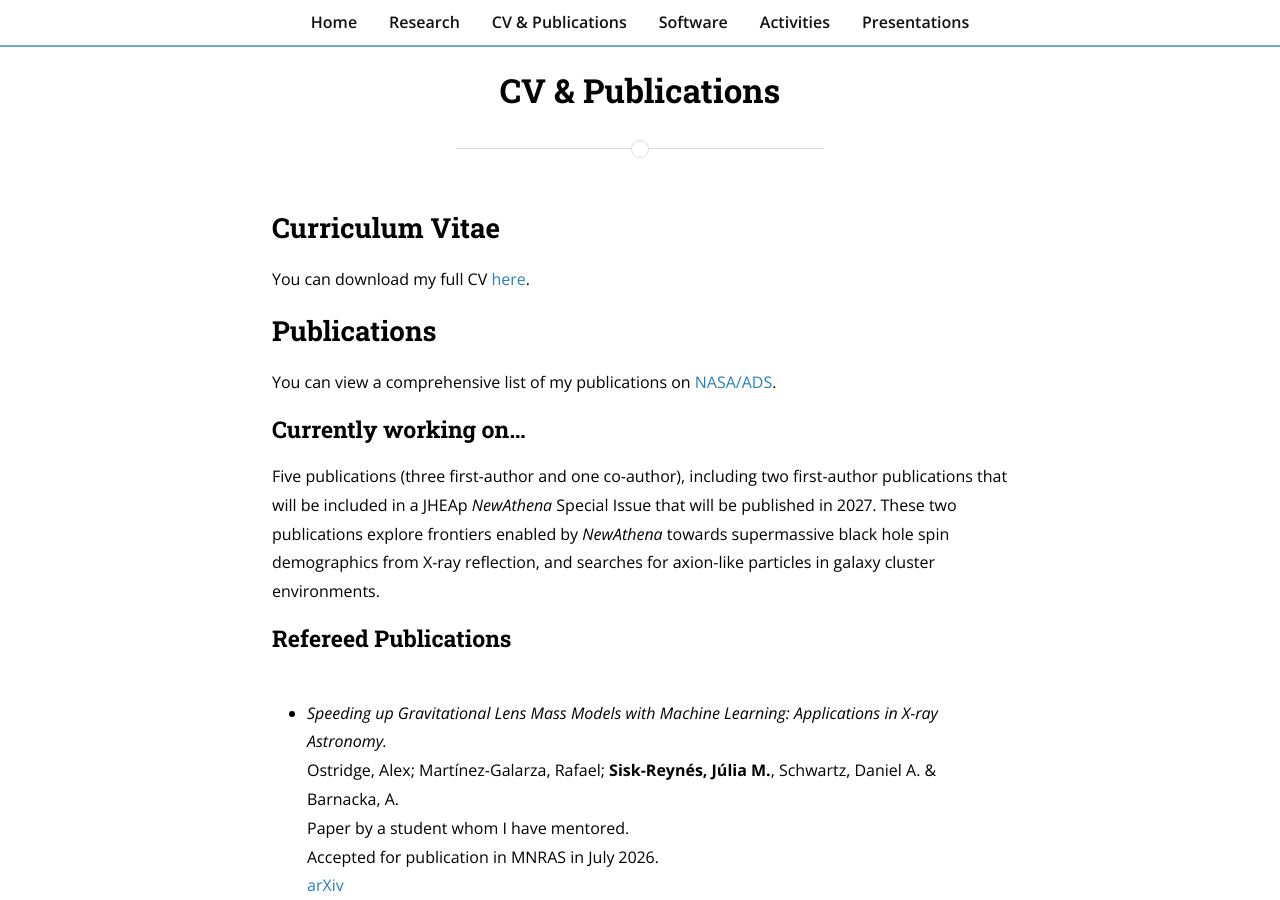
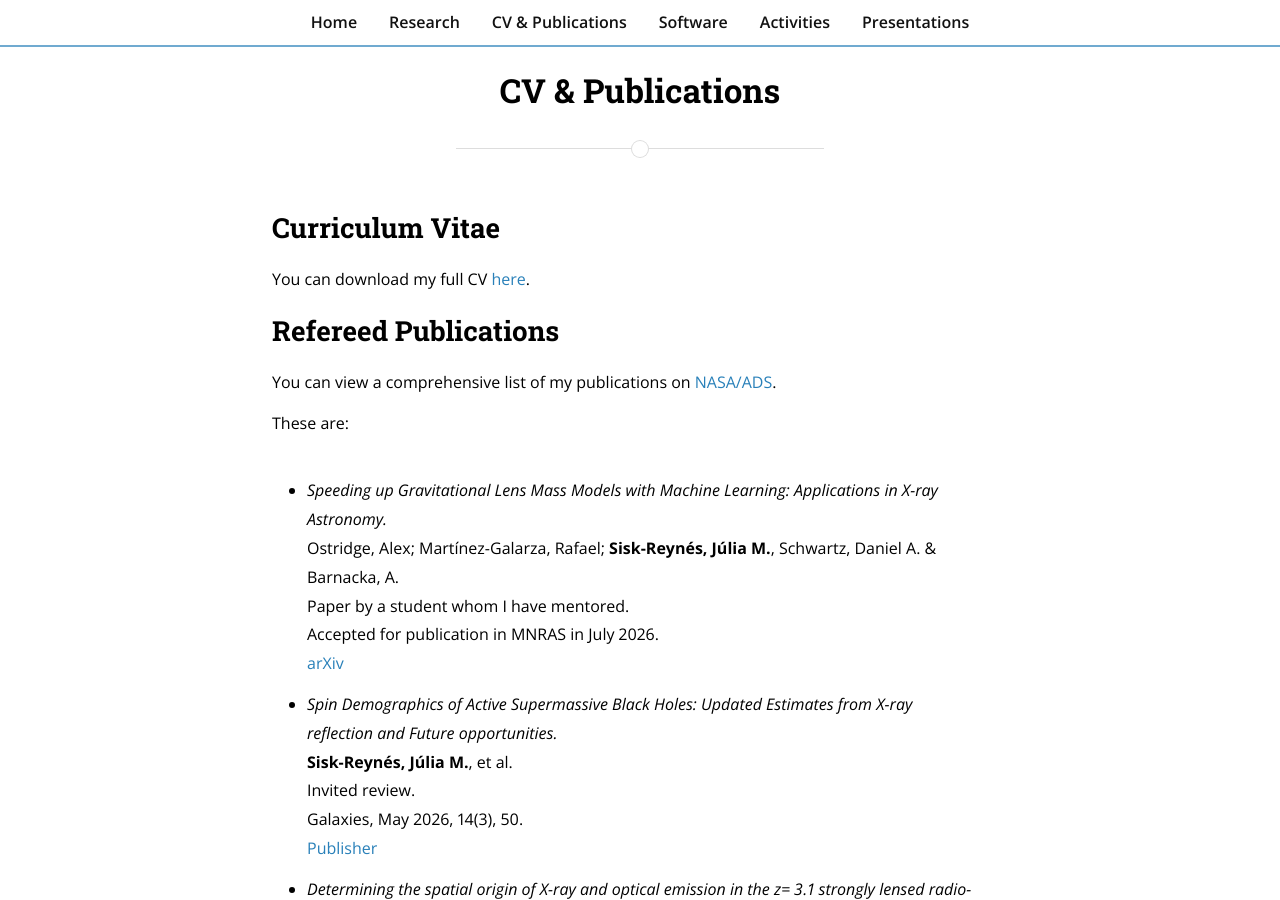
Before and after one commit to jsiskreynes-astro/jsiskreynes-astro.github.io, a Jekyll site: the page built from cv+publications.md, in a window 1280 px wide and 900 px high. Built offline with Jekyll 4.4.1, drawn with Linux system fonts in a browser that asks for light colours; nearby versions of some CDN libraries.

Commit message:
Update cv+publications.md

```diff
--- a/cv+publications.md
+++ b/cv+publications.md
@@ -10,15 +10,11 @@ nav_order: 3
 
 You can download my full CV [here]({{ site.baseurl }}/assets/jsiskreynes_cv_lu_07082026.pdf).
 
-## Publications
+## Refereed Publications
 
 You can view a comprehensive list of my publications on [NASA/ADS](https://ui.adsabs.harvard.edu/search/fq=%7B!type%3Daqp%20v%3D%24fq_database%7D&fq_database=(database%3Aastronomy%20OR%20database%3Aphysics)&p_=0&q=%20author%3A%22sisk-reynes%22&sort=date%20desc%2C%20bibcode%20desc).
 
-### Currently working on...
-
-Five publications (three first-author and one co-author), including two first-author publications that will be included in a JHEAp _NewAthena_ Special Issue that will be published in 2027. These two publications explore frontiers enabled by _NewAthena_ towards supermassive black hole spin demographics from X-ray reflection, and searches for axion-like particles in galaxy cluster environments.<br>
-
-### Refereed Publications
+These are:
 
 - *Speeding up Gravitational Lens Mass Models with Machine Learning: Applications in X-ray Astronomy.* <br>
 Ostridge, Alex; Martínez-Galarza, Rafael; **Sisk-Reynés, Júlia M.**, Schwartz, Daniel A. & Barnacka, A. <br>
```
